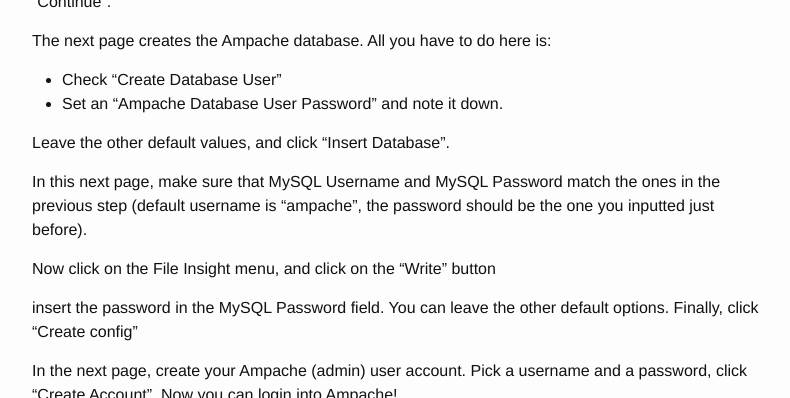
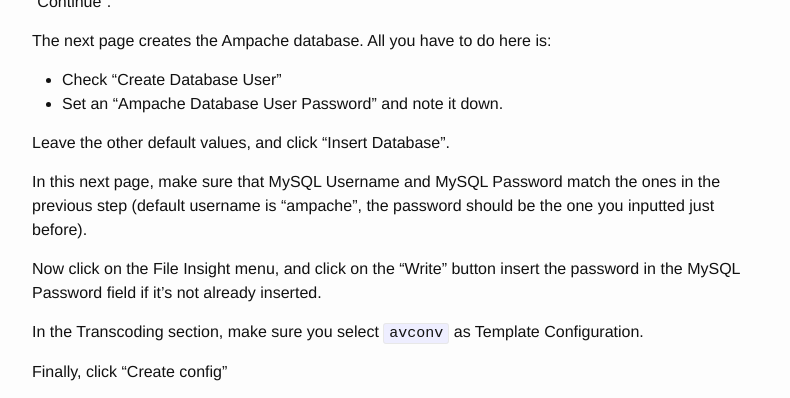
Before and after one commit to arielelkin/site_source, a Jekyll site: the page built from articles/easily-sync-and-stream-your-entire-music-collection-using-docker.md, in a window 1280 px wide and 900 px high, scrolled down 6173 px, cut to the strip 0-398 px from the top of the window. Shown: the whole strip, without its empty margins (238-1028 px from the left). Built offline with Jekyll 4.4.1, drawn with Linux system fonts in a browser that asks for light colours; comment, search, counter and statistics services are not loaded.

Commit message:
arify: remove trailing whitespaces

```diff
--- a/articles/easily-sync-and-stream-your-entire-music-collection-using-docker.md
+++ b/articles/easily-sync-and-stream-your-entire-music-collection-using-docker.md
@@ -182,9 +182,11 @@ Leave the other default values, and click "Insert Database".
 In this next page, make sure that
 MySQL Username and MySQL Password match the ones in the previous step (default username is "ampache", the password should be the one you inputted just before).
 
-Now click on the File Insight menu, and click on the "Write" button
+Now click on the File Insight menu, and click on the "Write" button insert the password in the MySQL Password field if it's not already inserted.
 
- insert the password in the MySQL Password field. You can leave the other default options. Finally, click "Create config"
+In the Transcoding section, make sure you select `avconv` as Template Configuration.
+
+Finally, click "Create config"
 
 In the next page, create your Ampache (admin) user account. Pick a username and a password, click "Create Account". Now you can login into Ampache!
 
```
